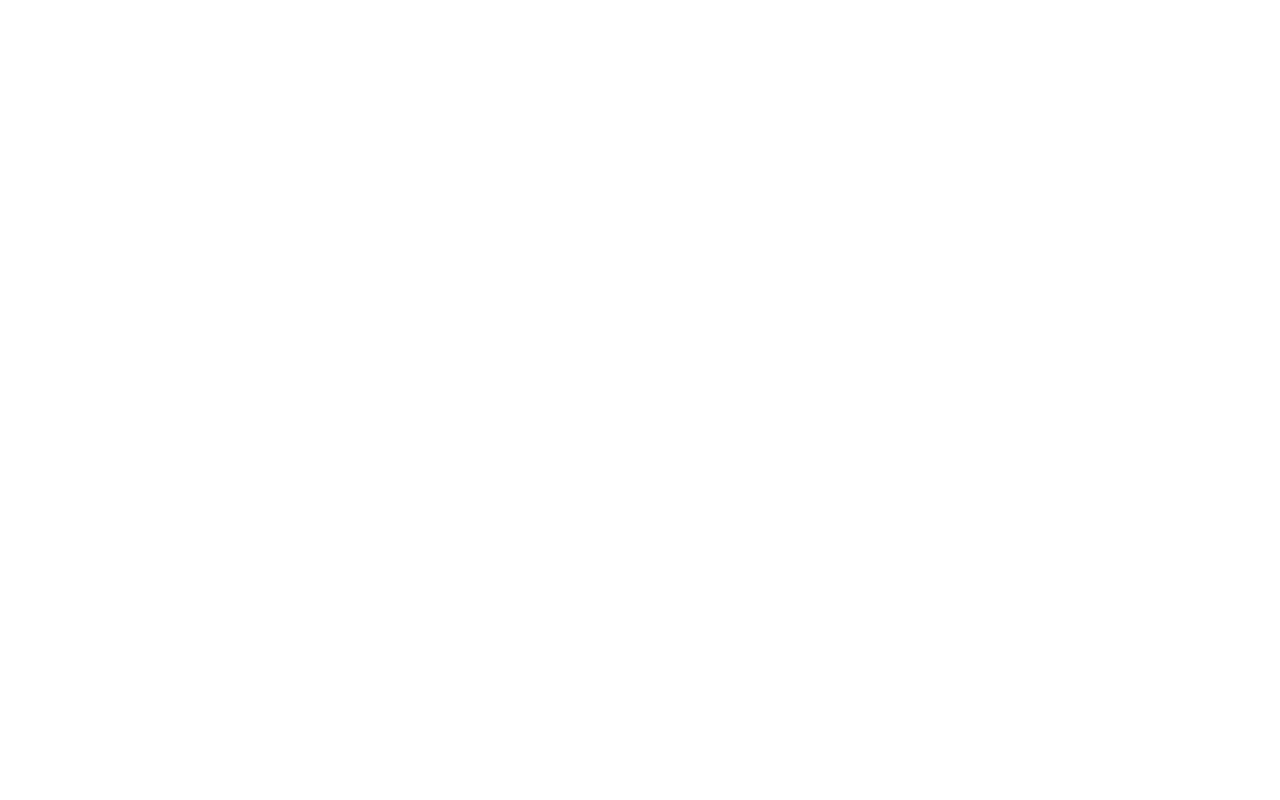
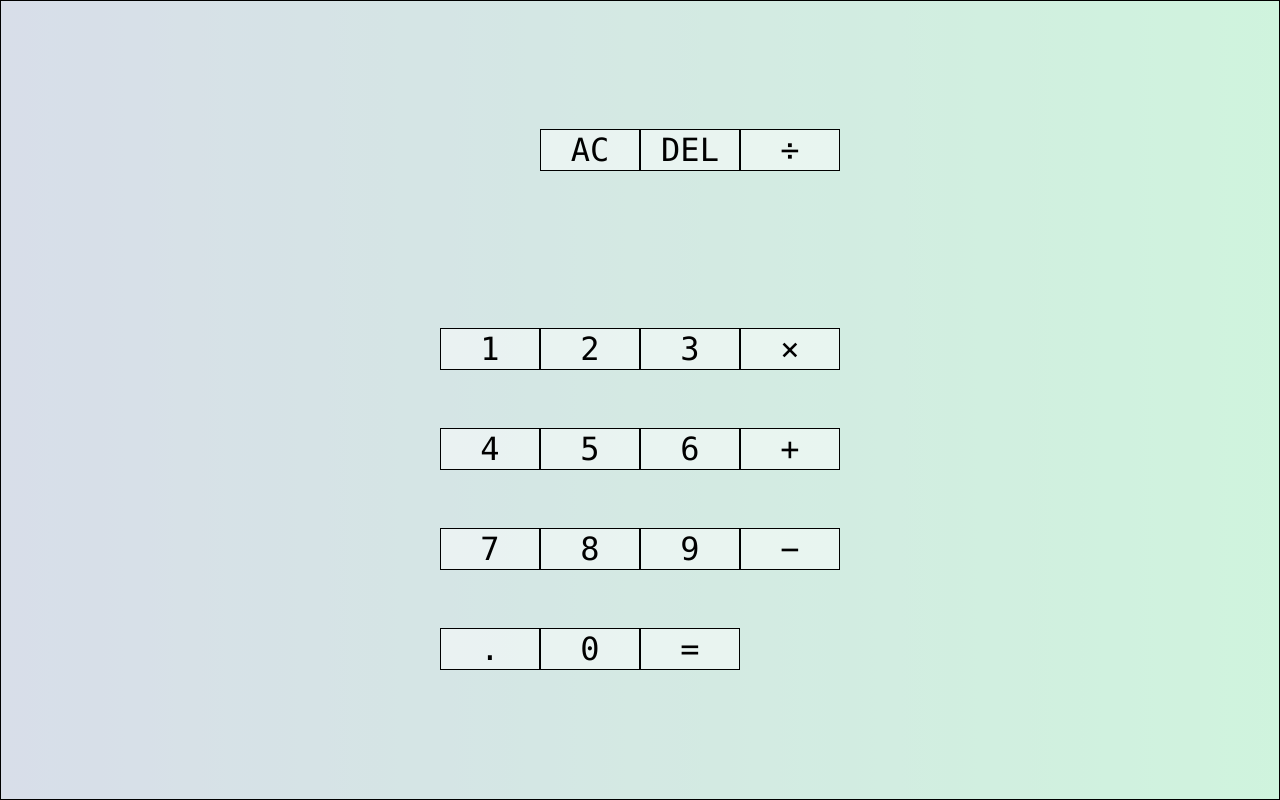
Before and after one commit to kal-c0des/calculator, a plain HTML site: page index.html in a window 1280 px wide. Drawn offline with Linux system fonts and the light colour scheme.

Commit message:
Edit style.css, add basic math functions to index.js

```diff
--- a/index.html
+++ b/index.html
@@ -7,5 +7,30 @@
     <link rel="stylesheet" href="./style.css" />
     <script src="index.js" defer></script>
   </head>
-  <body></body>
+  <body>
+    <div class="calc-grid">
+      <div class="output">
+        <div class="previous-operand"></div>
+        <div class="current-operand"></div>
+      </div>
+      <button class="span-two">AC</button>
+      <button>DEL</button>
+      <button>÷</button>
+      <button>1</button>
+      <button>2</button>
+      <button>3</button>
+      <button>×</button>
+      <button>4</button>
+      <button>5</button>
+      <button>6</button>
+      <button>+</button>
+      <button>7</button>
+      <button>8</button>
+      <button>9</button>
+      <button>−</button>
+      <button>.</button>
+      <button>0</button>
+      <button class="span-two">=</button>
+    </div>
+  </body>
 </html>
--- a/index.js
+++ b/index.js
@@ -0,0 +1,21 @@
+function add(x, y) {
+  return x + y;
+}
+
+function subtract(x, y) {
+  return x - y;
+}
+
+function multiply(x, y) {
+  return x * y;
+}
+
+function divide(x, y) {
+  return x / y;
+}
+
+let num1 = "";
+let operator = "";
+let num2 = "";
+
+function operate(x, y) {}
--- a/style.css
+++ b/style.css
@@ -1,4 +1,34 @@
 * {
+  box-sizing: border-box;
+  font-family: "Monaco", sans-serif;
+  font-weight: normal;
+}
+
+body {
   padding: 0;
   margin: 0;
+  background: linear-gradient(to left, #d0f4de, #e4c1f9);
 }
+
+.calc-grid {
+  display: grid;
+  justify-content: center;
+  align-items: center;
+  min-height: 100vh;
+  grid-template-columns: repeat(4, 100px);
+  grid-template-rows: minmax(120px, auto) repeat(5, 100px);
+}
+
+.calc-grid,
+button {
+  cursor: pointer;
+  font-size: 2rem;
+  border: 1px solid #000;
+  outline: none;
+  background-color: #ffffff80;
+}
+
+.calc-grid,
+button:hover {
+  background-color: #d0f4de90;
+}
```
